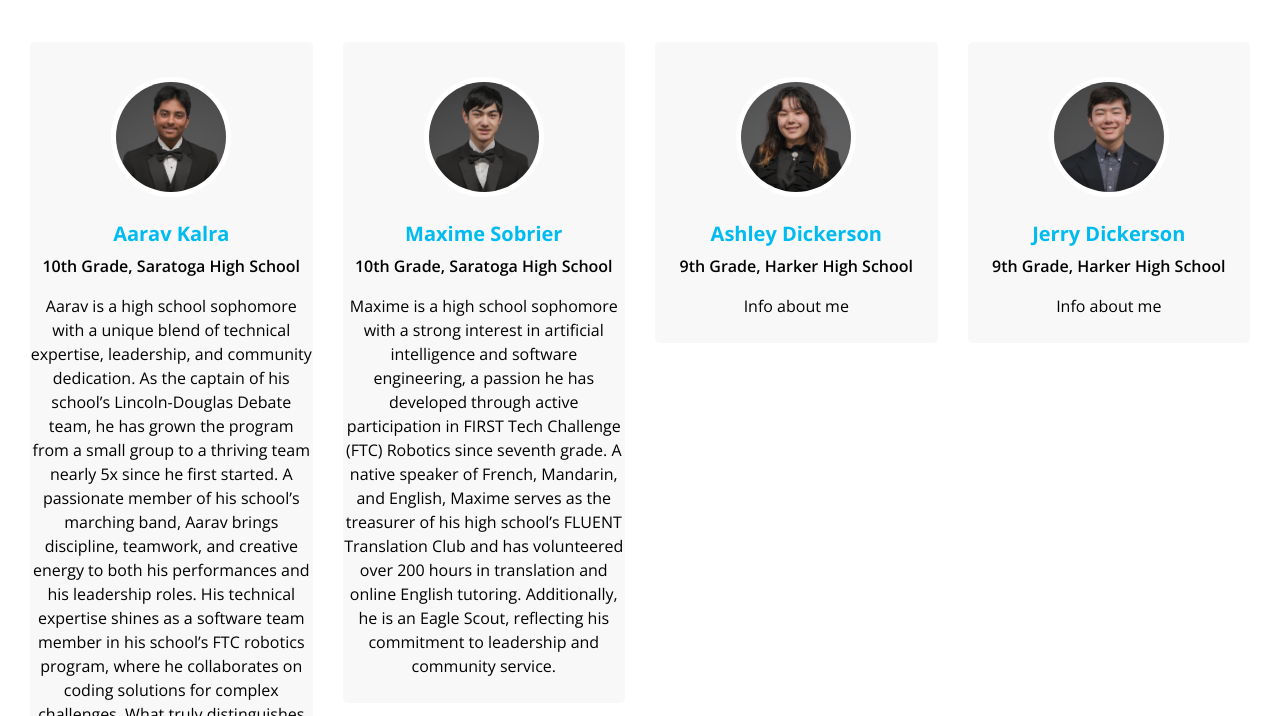
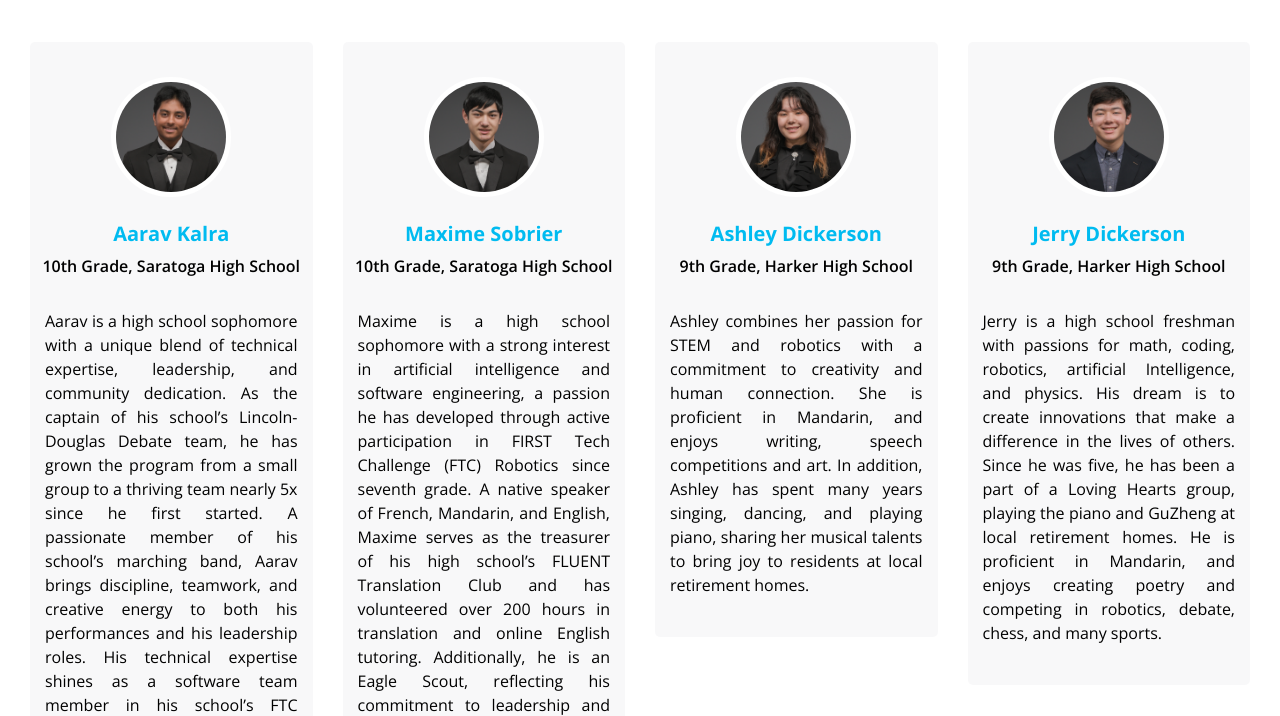
Before and after one commit to aaravkalra/ys, a website: page team.html in a window 1280 px wide. Shown: the part 236-952 px from the top of the page. Drawn offline with nearby package versions, Linux system fonts and the light colour scheme; some packages are replaced by stand-ins of ours.

Commit message:
Add profile for Jerry and Ashley

```diff
--- a/css/style.css
+++ b/css/style.css
@@ -1062,3 +1062,8 @@ a:focus {
   margin-left: -300px;
   margin-bottom: -525px;
 }
+
+.team-details {
+  text-align: justify;
+  padding: 15px;
+}
--- a/team.html
+++ b/team.html
@@ -109,7 +109,7 @@
                 <p class="teamschool">
                   10th Grade, Saratoga High School
                 </p>
-                <p>Aarav is a high school sophomore with a unique blend of technical expertise, leadership, and community dedication. As the captain of his school’s Lincoln-Douglas Debate team, he has grown the program from a small group to a thriving team nearly 5x since he first started. A passionate member of his school’s marching band, Aarav brings discipline, teamwork, and creative energy to both his performances and his leadership roles. His technical expertise shines as a software team member in his school’s FTC robotics program, where he collaborates on coding solutions for complex challenges. What truly distinguishes Aarav is his commitment to making a difference beyond technology. In addition to coding, he volunteers his time teaching math and English to children in low-income communities, aiming to empower the next generation through education.
+                <p class="team-details">Aarav is a high school sophomore with a unique blend of technical expertise, leadership, and community dedication. As the captain of his school’s Lincoln-Douglas Debate team, he has grown the program from a small group to a thriving team nearly 5x since he first started. A passionate member of his school’s marching band, Aarav brings discipline, teamwork, and creative energy to both his performances and his leadership roles. His technical expertise shines as a software team member in his school’s FTC robotics program, where he collaborates on coding solutions for complex challenges. What truly distinguishes Aarav is his commitment to making a difference beyond technology. In addition to coding, he volunteers his time teaching math and English to children in low-income communities, aiming to empower the next generation through education.
                 </p>
               </div>
 
@@ -127,7 +127,7 @@
                 <p class="teamschool">
                   10th Grade, Saratoga High School
                 </p>
-                <p>Maxime is a high school sophomore with a strong interest in artificial intelligence and software engineering, a passion he has developed through active participation in FIRST Tech Challenge (FTC) Robotics since seventh grade. A native speaker of French, Mandarin, and English, Maxime serves as the treasurer of his high school’s FLUENT Translation Club and has volunteered over 200 hours in translation and online English tutoring. Additionally, he is an Eagle Scout, reflecting his commitment to leadership and community service.</p>
+                <p class="team-details">Maxime is a high school sophomore with a strong interest in artificial intelligence and software engineering, a passion he has developed through active participation in FIRST Tech Challenge (FTC) Robotics since seventh grade. A native speaker of French, Mandarin, and English, Maxime serves as the treasurer of his high school’s FLUENT Translation Club and has volunteered over 200 hours in translation and online English tutoring. Additionally, he is an Eagle Scout, reflecting his commitment to leadership and community service.</p>
               </div>
 
             </div>
@@ -144,7 +144,7 @@
                 <p class="teamschool">
                   9th Grade, Harker High School
                 </p>
-                <p>Info about me </p>
+                <p class="team-details">Ashley combines her passion for STEM and robotics with a commitment to creativity and human connection. She is proficient in Mandarin, and enjoys writing, speech competitions and art. In addition, Ashley has spent many years singing, dancing, and playing piano, sharing her musical talents to bring joy to residents at local retirement homes.</p>
               </div>
 
             </div>
@@ -161,7 +161,7 @@
                 <p class="teamschool">
                   9th Grade, Harker High School
                 </p>
-                <p>Info about me </p>
+                <p class="team-details">Jerry is a high school freshman with passions for math, coding, robotics, artificial Intelligence, and physics. His dream is to create innovations that make a difference in the lives of others. Since he was five, he has been a part of a Loving Hearts group, playing the piano and GuZheng at local retirement homes. He is proficient in Mandarin, and enjoys creating poetry and competing in robotics, debate, chess, and many sports.</p>
 
             </div>
           </div>
```
